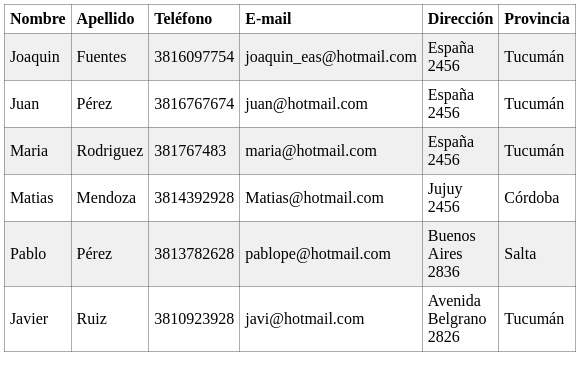
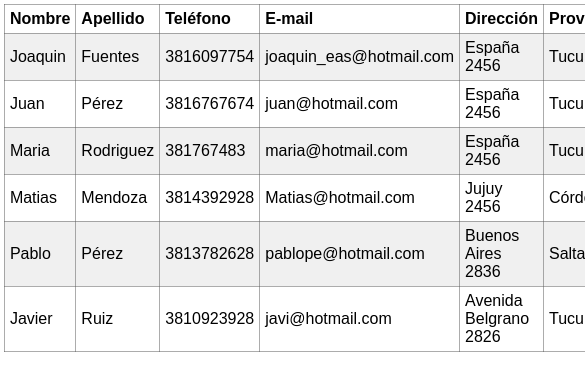
Before and after one commit to joaquin-fuentes/Evaluacion-FrontEnd, a website: page code/views/R2.html in a window 390 px wide. Shown: the top 390 px of the page, 585 px wide, since content can reach past the window. Drawn offline with Linux system fonts and the light colour scheme; files that its build step writes are made by us from their sources.

Commit message:
comencé con R3, aún faltan corregir cosas

```diff
--- a/code/public/css/R2.css
+++ b/code/public/css/R2.css
@@ -1,6 +1,7 @@
 *{box-sizing: border-box;
     margin: 0;
-    padding: 0;}
+    padding: 0;
+    font-family:sans-serif;}
 body{
     margin: 1%;
 }
--- a/code/public/css/R3.css
+++ b/code/public/css/R3.css
@@ -1,6 +1,7 @@
 *{box-sizing: border-box;
     margin: 0;
-    padding: 0;}
+    padding: 0;
+    font-family:sans-serif;}
 
 body{
     width: 100%;
--- /dev/null
+++ b/code/public/css/R4.css
@@ -0,0 +1,69 @@
+*{box-sizing: border-box;
+    margin: 0;
+    padding: 0;
+    font-family:sans-serif;}
+
+
+
+    table, th , td{
+        border: rgba(90, 90, 90, 0.5) 1px solid;
+        border-collapse:collapse;
+    }
+
+    table{
+        width: 100%;
+        height: 100%;
+    }
+    thead{
+        width: 100%;
+        height: 20%;
+    }
+    tbody{
+        width: 100%;
+        height: 80%;
+
+    }
+    tbody tr{
+        height: 10vh;
+    }
+    tbody tr td{
+        height: 10vh;
+        width: 8vw;
+    }
+
+
+    img{
+        width: 100%;
+        height: 100%;
+        border: black 0.5px solid;
+    }
+    .par{
+        background-color: #ca2b2b57;
+    }
+    .impar{
+        background-color: rgb(250, 250, 250);
+    }
+
+
+@media (max-width: 768px){
+    tbody tr{
+        height: 7vh;
+    }
+
+    tbody tr td{
+        height: 7vh;
+        width: 8vw;
+    }
+    }
+
+
+@media (max-width: 460px){
+    tbody tr{
+        height: 5vh;
+    }
+
+    tbody tr td{
+        height: 5vh;
+        width: 8vw;
+    }
+        }
--- a/code/public/css/home.css
+++ b/code/public/css/home.css
@@ -1,3 +1,70 @@
+*{box-sizing: border-box;
+    margin: 0;
+    padding: 0;
+    font-family:sans-serif;}
+
 body{
-    background-color: aqua;
+    background-image: url(../img/codigo-programacion-fondo-codificacion-o-hacker-icono-codigo-programacion-hecho-codigo-binario_127544-815.jpg);
+	background-attachment: contain;
+	background-size: cover;
+    position: relative;
+    display: flex;
+    flex-direction: column;
+    justify-content: center;
+    align-items: center;
 }
+body:before {
+	content:'';
+	position: absolute;
+    top: 0;
+	bottom: 0;
+	left: 0;
+	right: 0;
+	background-color: rgba(0, 0, 0, 0.7);
+}
+h1{
+    height: 20vh;
+    display: flex;
+    flex-direction: column;
+    justify-content: center;
+    align-items: center;
+    color: yellow;
+    position: relative;
+    font-size: 4vw;
+    text-align: center;
+}
+ul{
+    height: 80vh;
+    display: flex;
+    flex-direction: column;
+    align-items: center;
+    position: relative;
+}
+li{
+    margin-top: 10vh;
+    list-style: none;
+}
+a{
+    text-decoration: none;
+    color: yellowgreen;
+    font-size: 3vw;
+}
+
+
+    @media (max-width: 768px){
+        h1{
+            font-size: 4vw;
+        }
+        a{
+            font-size: 4vw;
+        }
+    }
+
+@media (max-width: 460px){
+    h1{
+        font-size: 6vw;
+    }
+    a{
+        font-size: 5vw;
+    }
+    }
```
Also changed, not shown: code/public/js/R4.js (added, +37 -0 lines), code/views/R4.html (added, +35 -0 lines), code/views/home.html (+1 -0 lines), code/public/img/codigo-programacion-fondo-codificacion-o-hacker-icono-codigo-programacion-hecho-codigo-binario_127544-815.jpg (added).
